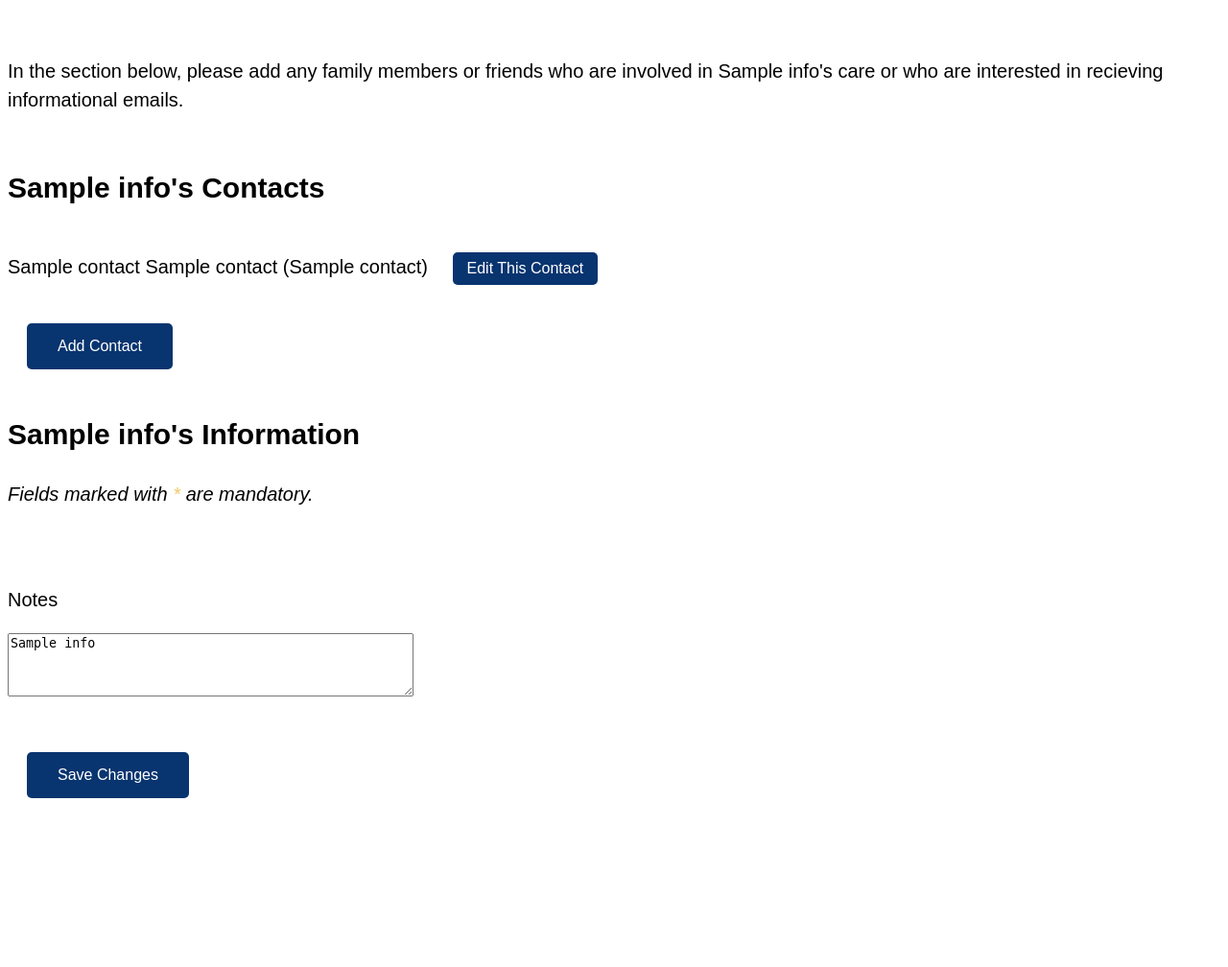
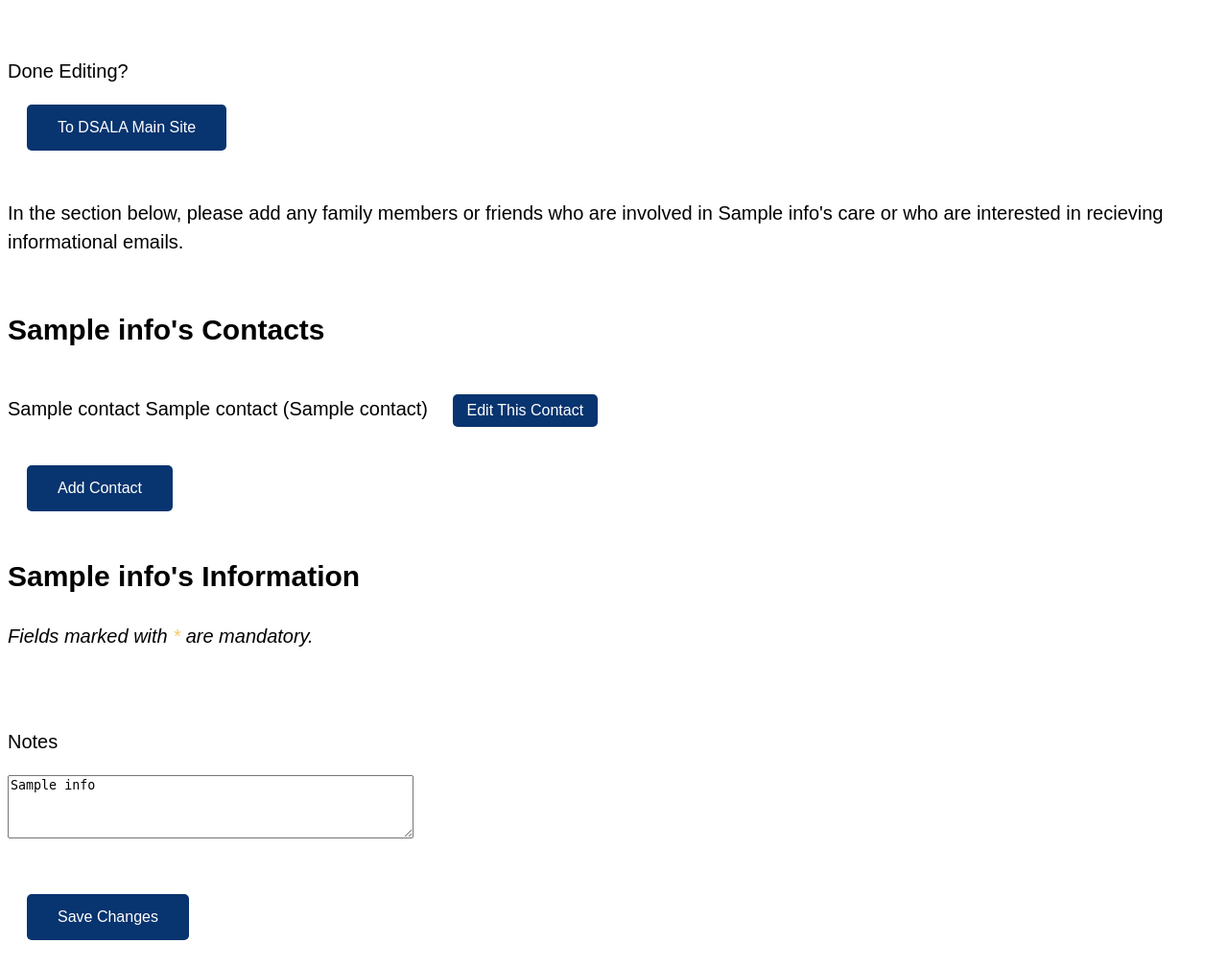
Before and after one commit to owilkins2/DSALA-Account-Management, a Flask app: template templates/edit_client.html in a window 1280 px wide. Shown: the part 172-1180 px from the top of the page at 96% size. Before the commit the page ends 1004 px from the top, so only its background shows below. Run offline with Flask 2, Linux system fonts and the light colour scheme; the template is opened without the code that fills it: most values are stand-ins (such as "Sample title", 1, 10 or a date in 2020); parts of the project's set-up code (start-up, migrations or seed data) failed here and were passed over.

Commit message:
buttonto redirect to dsala main site when done editing

```diff
--- a/templates/edit_client.html
+++ b/templates/edit_client.html
@@ -10,7 +10,13 @@
     <h1>Manage {{info[0]}}'s Account</h1>
     <h3>ID Number: {{ID}}</h3>
     <br />
-
+    Done Editing?
+    <br />
+    <a href="https://www.dsala.org/">
+    <button class="button-primary">To DSALA Main Site</button>
+    </a>
+    <br />
+    <br />
     In the section below, please add any family members or friends who are involved in {{info[0]}}'s care or who are interested in recieving informational emails.
     <br />
     <br />
```
